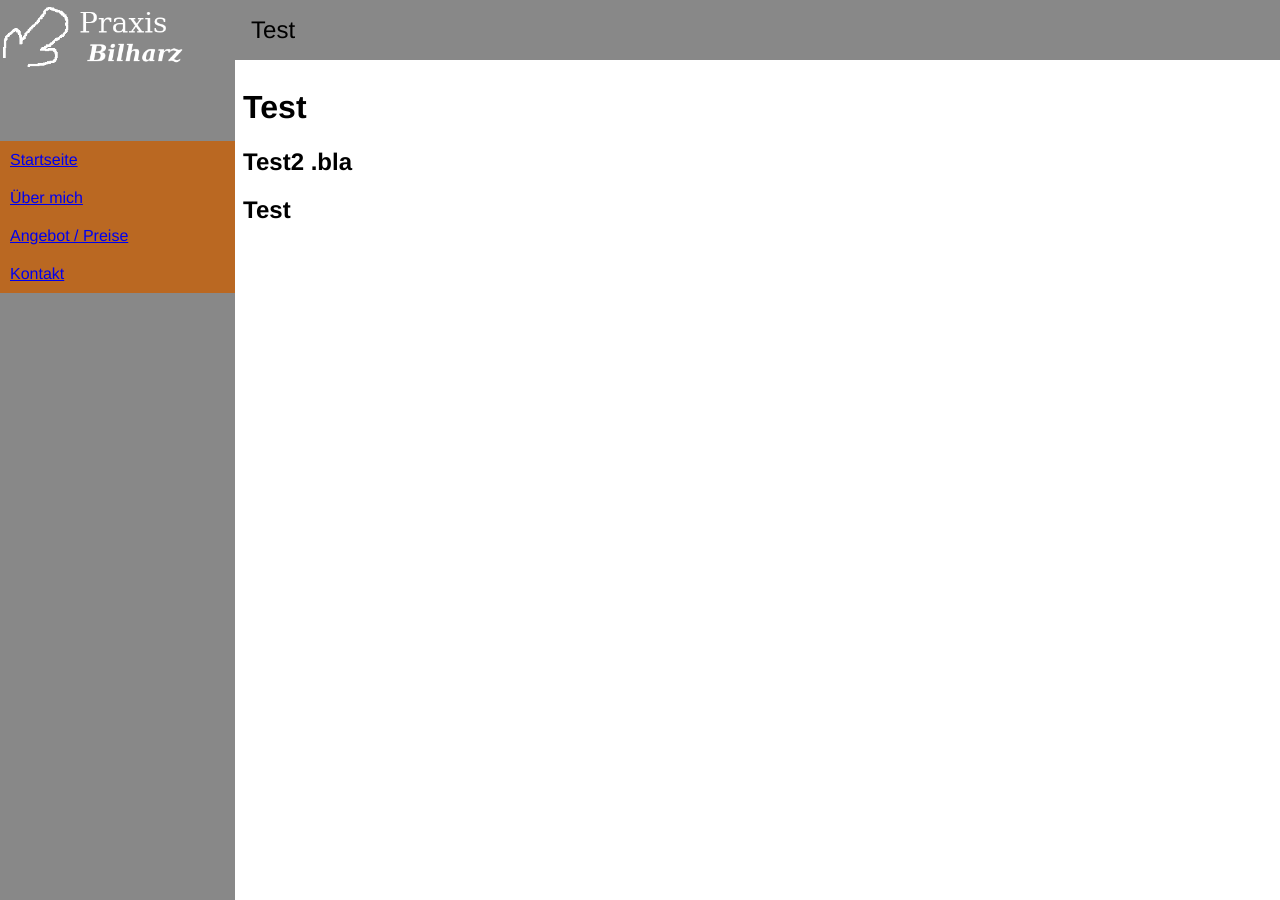
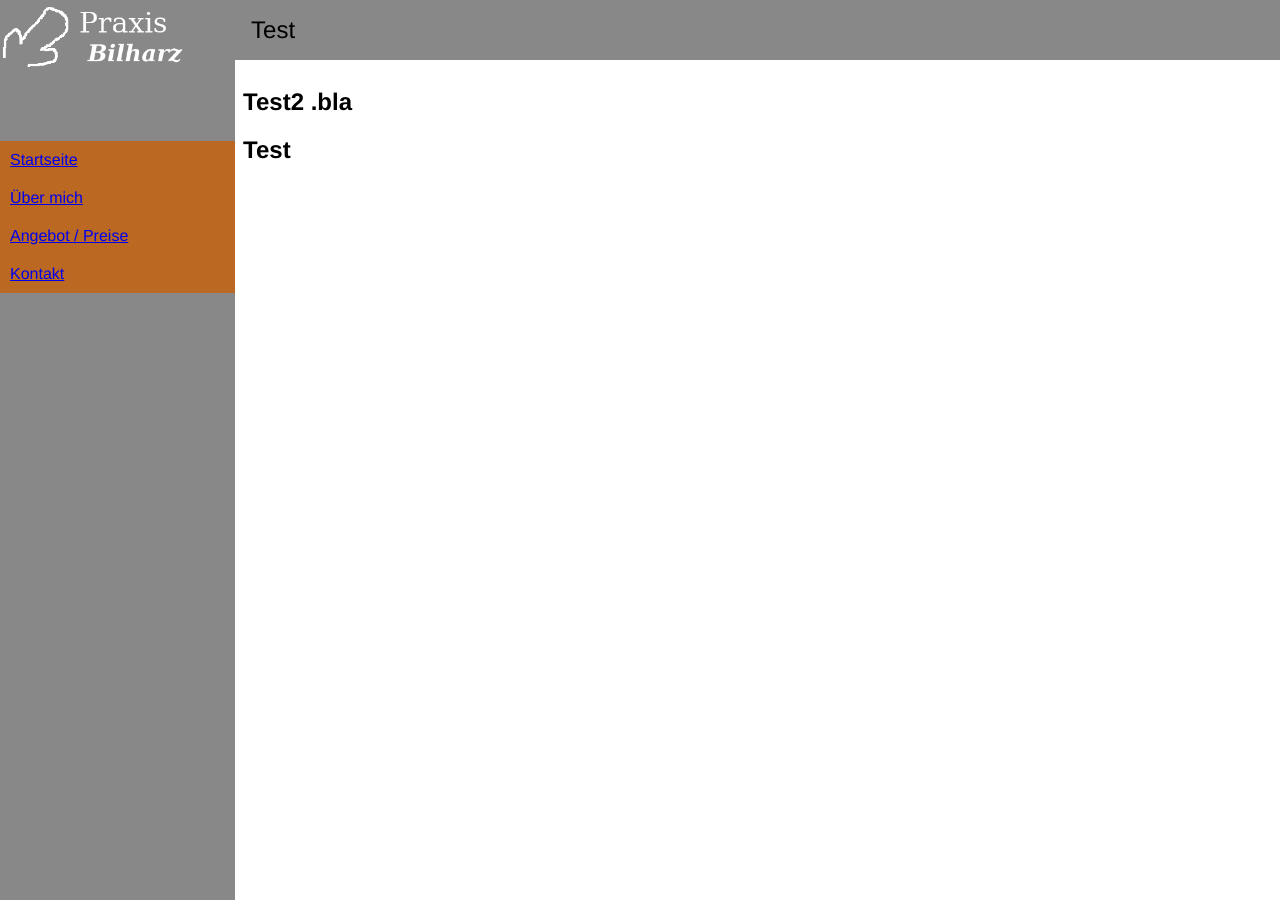
Before and after one commit to sbsoftware/scaling-spoon, a Jekyll site: the page built from index.markdown, in a window 1280 px wide. Built offline with Jekyll 4.4.1, drawn with Linux system fonts in a browser that asks for light colours.

Commit message:
Remove duplicate headings
The top app bar already contains these texts

```diff
--- a/index.markdown
+++ b/index.markdown
@@ -3,8 +3,6 @@ layout: default
 title: Test
 ---
 
-# Test
-
 ## Test2 .bla
 
 ## Test
--- a/uebermich.markdown
+++ b/uebermich.markdown
@@ -3,6 +3,4 @@ layout: default
 title: Über Mich
 ---
 
-# Über Mich
-
 Ich bin ein Depp.
```
